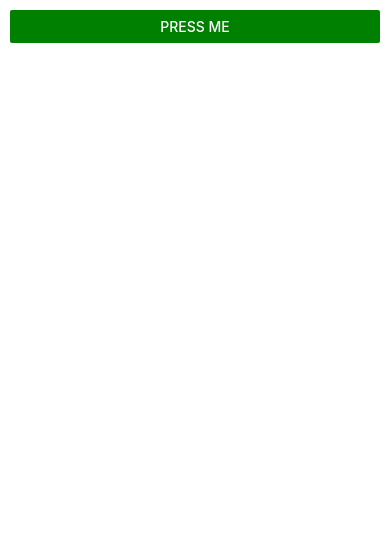
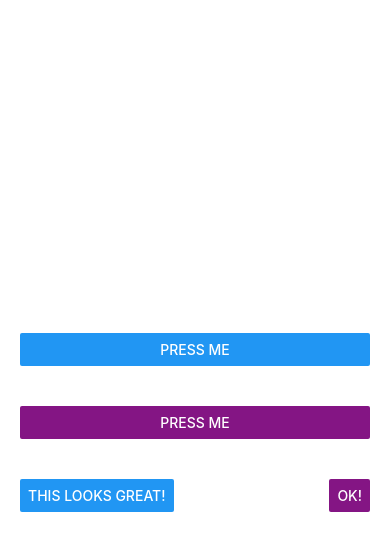
Before and after one commit to naichilab/react-native-first-sample-project, a React Native app: screen / in a window 390 px wide. Shown: the top 550 px of the page. Built offline with nearby package versions, Linux system fonts and the light colour scheme.

Commit message:
button layout

```diff
--- a/App.js
+++ b/App.js
@@ -1,19 +1,54 @@
 import React, {Component} from 'react';
-import {AppRegistry, Text, TextInput, View, Button, Alert} from 'react-native';
+import {Alert, AppRegistry, Button, StyleSheet, View} from 'react-native';
 
-export default class ButtonDemo extends Component {
+export default class ButtonBasics extends Component {
+    _onPressButton() {
+        Alert.alert('You tapped the button!');
+    }
+
     render() {
         return (
-            <View style={{padding: 10}}>
-                <Button
-                    color="green"
-                    onPress={() => {
-                        Alert.alert('You tapped the button!');
-                    }}
-                    title="Press Me"
-                />
-
+            <View style={styles.container}>
+                <View style={styles.buttonContainer}>
+                    <Button
+                        onPress={this._onPressButton}
+                        title="Press Me"
+                    />
+                </View>
+                <View style={styles.buttonContainer}>
+                    <Button
+                        onPress={this._onPressButton}
+                        title="Press Me"
+                        color="#841584"
+                    />
+                </View>
+                <View style={styles.alternativeLayoutButtonContainer}>
+                    <Button
+                        onPress={this._onPressButton}
+                        title="This looks great!"
+                    />
+                    <Button
+                        onPress={this._onPressButton}
+                        title="OK!"
+                        color="#841584"
+                    />
+                </View>
             </View>
         );
     }
 }
+
+const styles = StyleSheet.create({
+    container: {
+        flex: 1,
+        justifyContent: 'center',
+    },
+    buttonContainer: {
+        margin: 20
+    },
+    alternativeLayoutButtonContainer: {
+        margin: 20,
+        flexDirection: 'row',
+        justifyContent: 'space-between'
+    }
+})
```
